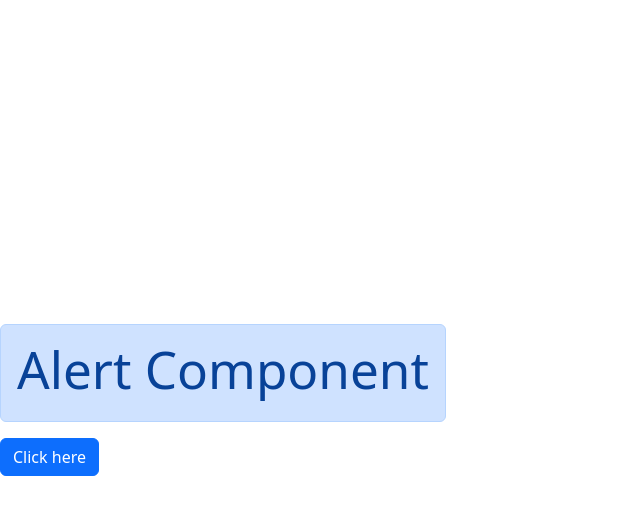
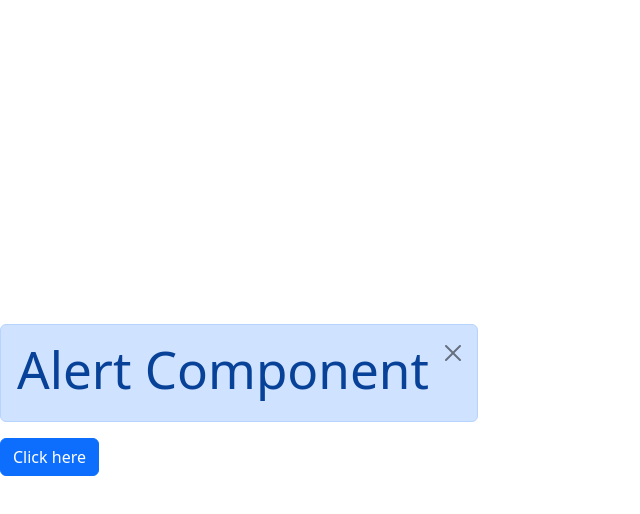
Before and after one commit to zahooronly/back-to-React, a React (Vite) app: page / in a window 1280 px wide. Both pictures are taken after a click on the button "Click here". Shown: the top 514 px of the page, without its empty margins (0-640 px from the left). Built offline with nearby package versions, Linux system fonts and the light colour scheme; the HTML template or start-up script is replaced by a standard one.

Commit message:
Alert and Button

```diff
--- a/src/App.tsx
+++ b/src/App.tsx
@@ -1,3 +1,4 @@
+import { useState } from "react";
 import Alert from "./components/Alert/Alert";
 import Button from "./components/Button/Button";
 // import ListGroup from "./components/ListGroup/ListGroup";
@@ -19,6 +20,7 @@
   // const onSelectHandler = (item: string) => {
   //   console.log(item);
   // };
+  const [visibility, setVisibility] = useState(false);
   return (
     <div>
       {/* <ListGroup
@@ -26,16 +28,12 @@
         onSelectItem={onSelectHandler}
         heading="Cities"Alert
       /> */}
-      <Alert>
-        <h1>Alert Component</h1>
-      </Alert>
-      <Button
-        onClick={() => {
-          console.log("Clicked");
-        }}
-      >
-        Click here
-      </Button>
+      {visibility && (
+        <Alert onClose={() => setVisibility(false)}>
+          <h1>Alert Component</h1>
+        </Alert>
+      )}
+      <Button clickFunc={() => setVisibility(true)}>Click here</Button>
     </div>
   );
 }
--- a/src/components/Alert/Alert.tsx
+++ b/src/components/Alert/Alert.tsx
@@ -2,9 +2,24 @@
 
 interface Props {
   children: ReactNode;
+  onClose: () => void;
 }
-const Alert = ({ children }: Props) => {
-  return <div className="alert alert-primary">{children}</div>;
+const Alert = ({ children, onClose }: Props) => {
+  return (
+    <div
+      className="alert alert-primary alert-dismissible fade show"
+      role="alert"
+    >
+      {children}
+      <button
+        type="button"
+        className="btn-close"
+        data-bs-dismiss="alert"
+        aria-label="Close"
+        onClick={onClose}
+      ></button>
+    </div>
+  );
 };
 
 export default Alert;
--- a/src/components/Button/Button.tsx
+++ b/src/components/Button/Button.tsx
@@ -1,11 +1,11 @@
 interface Props {
   children: string;
-  onClick: () => void;
+  clickFunc: () => void;
 }
 
-const Button = ({ children, onClick }: Props) => {
+const Button = ({ children, clickFunc }: Props) => {
   return (
-    <button className="btn btn-primary" onClick={onclick}>
+    <button className="btn btn-primary" onClick={clickFunc}>
       {children}
     </button>
   );
```
